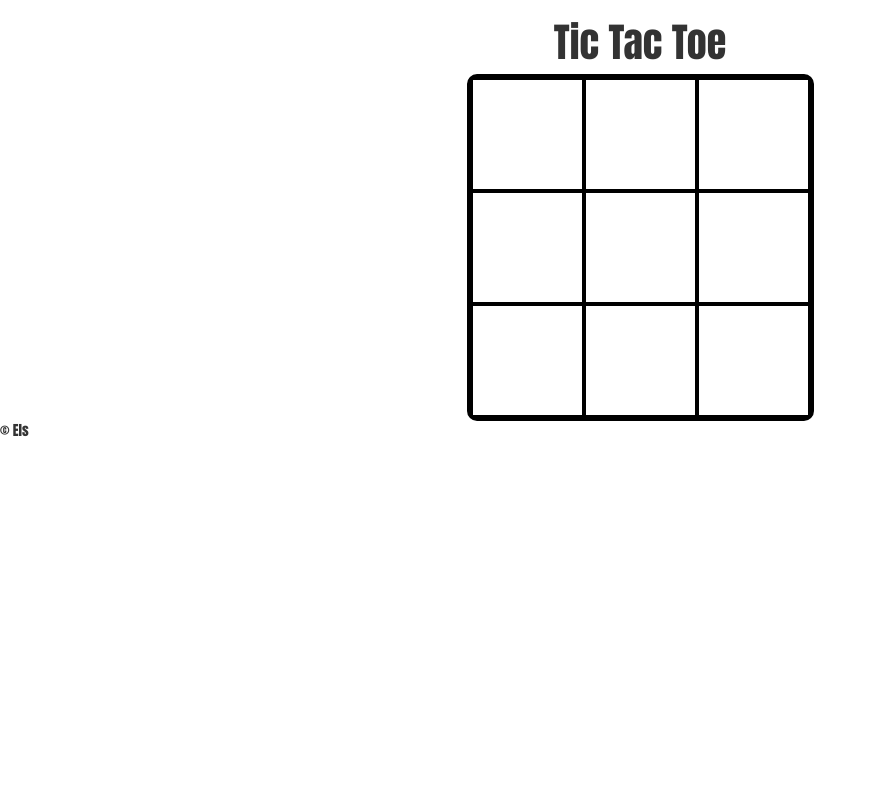
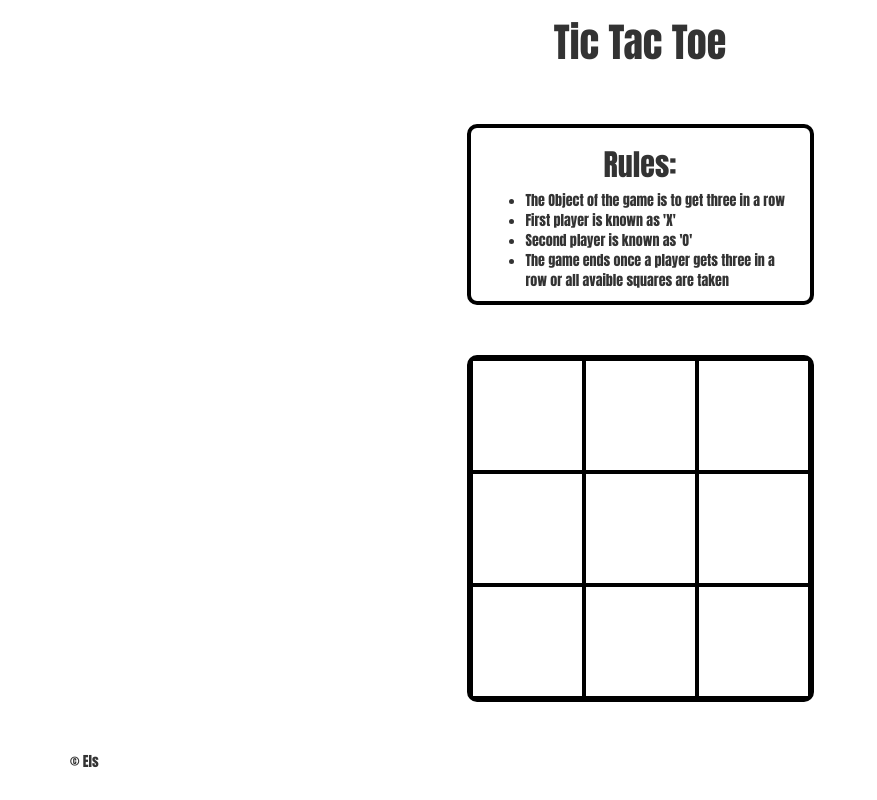
Before and after one commit to Els-Sparta/SpartaGlobal_tic-tac-toe, a plain HTML site: page index.html in a window 1280 px wide. Shown: the whole page, without its empty margins (0-877 px from the left). Drawn offline with nearby package versions, Linux system fonts and the light colour scheme.

```diff
--- a/index.css
+++ b/index.css
@@ -5,17 +5,18 @@ body {
 h1 {
   font-size: 40px;
   text-align: center;
+  margin-bottom: 60px;
 }
 
 h2 {
   font-size: 30px;
-  margin-top: 60px;
   text-align: center;
 }
 
-.container {
+.container-fluid {
+  margin:auto;
+  margin-bottom: 50px;
   width: 347px;
-  margin: auto;
   border: solid black 4px;
   border-radius: 10px;
 }
@@ -24,13 +25,18 @@ h2 {
   height: 113px;
   width: 113px;
   display: inline-block;
-  border: solid black 2px
+  border: solid black 2px;
+
 }
 
 .cross {
   background-color: blue;
+  font-size: 85px;
+  text-align: center;
 }
 
 .nought {
   background-color: red;
+  font-size: 85px;
+  text-align: center;
 }
--- a/index.html
+++ b/index.html
@@ -11,7 +11,16 @@
   </head>
   <body>
     <h1>Tic Tac Toe</h1>
-    <div class="container">
+    <div class="container-fluid">
+      <h2>Rules:</h2>
+      <ul>
+        <li>The Object of the game is to get three in a row</li>
+        <li>First player is known as 'X'</li>
+        <li>Second player is known as 'O'</li>
+        <li>The game ends once a player gets three in a row or all avaible squares are taken</li>
+      </ul>
+    </div>
+    <div class="container-fluid">
       <div class="row">
         <div class="col-md-4 square"></div>
         <div class="col-md-4 square"></div>
@@ -31,6 +40,8 @@
     </div>
   </body>
   <footer>
-    &copy Els
+    <div class="container">
+      &copy Els
+    </div>
   </footer>
 </html>
--- a/index.js
+++ b/index.js
@@ -47,17 +47,16 @@ $(function(event){
       //check if the turn is 5, because that is the minumum required turns taken for someone to win
       if (turn >= 4){
         winningCondition(playerCross, winningConditions);
-        winningCondition(playerNought, winningConditions);
         if (winningCondition(playerCross, winningConditions)) {
           console.log("playerCross wins");
         }
+        winningCondition(playerNought, winningConditions);
         if (winningCondition(playerNought, winningConditions)){
           console.log("playerNought wins");
         }
       }
       //call for stalemate
       checkStalemate();
-
     }
   })
   //the function to determined the winning condition with a player and a winning condiditon
@@ -67,7 +66,7 @@ $(function(event){
       //add a counter/increment for each correct element within array
       var increment = 0;
       //loop over each individual array within the winning condition
-      for (var j = 0; j < threeInARow[i].length; j++) {
+      for (var j = 0; j < (threeInARow[i]).length; j++) {
         //if the value of that element is not equal to -1
         //Checking if j(current value of players move) is a subset of i(a winning condition)
         if(threeInARow[i].indexOf(player[j]) !== -1){
@@ -91,39 +90,4 @@ $(function(event){
       console.log("nobody wins");
     }
   }
-
-
 })
-
-    // function playerWins(playerCross){
-    //   return winningCondition.some(function(threeInARow){
-    //     return threeInARow.every(function (square){
-    //       return board[square] === playerCross;
-    //
-    //     });
-    //   });
-    //
-    //   var xWins = playerWins('X')
-    // }
-
-    // function winningCondition(){
-    //
-    // }
-    //
-    // if (turn >= minWinningTurn) {
-    //   check winningCondition();
-    // }
-
-
-
-// function winner(a1, a2, a3){
-//   var s = winnerString;
-//
-// }
-
-  // $(squares).on("click", function(index, square){
-  //   console.log(square);
-  // })
-
-
-  // })
```
